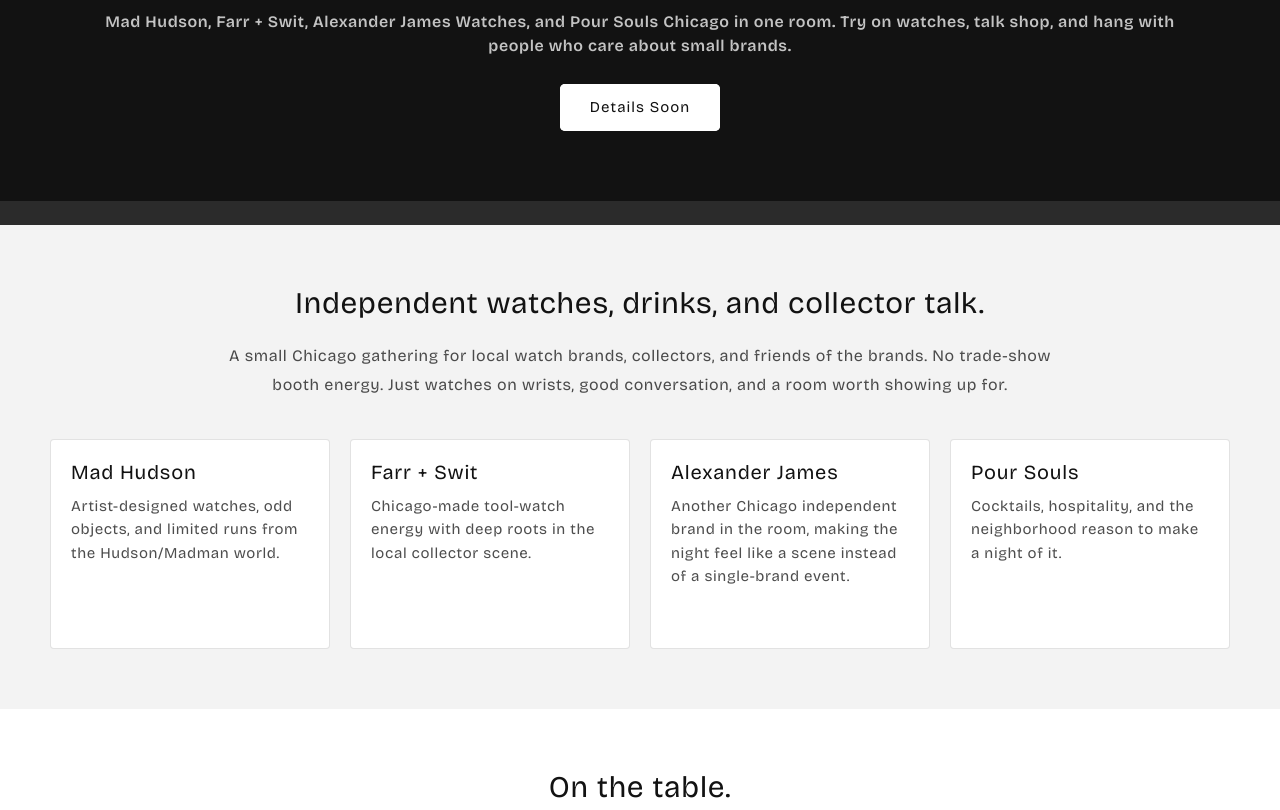
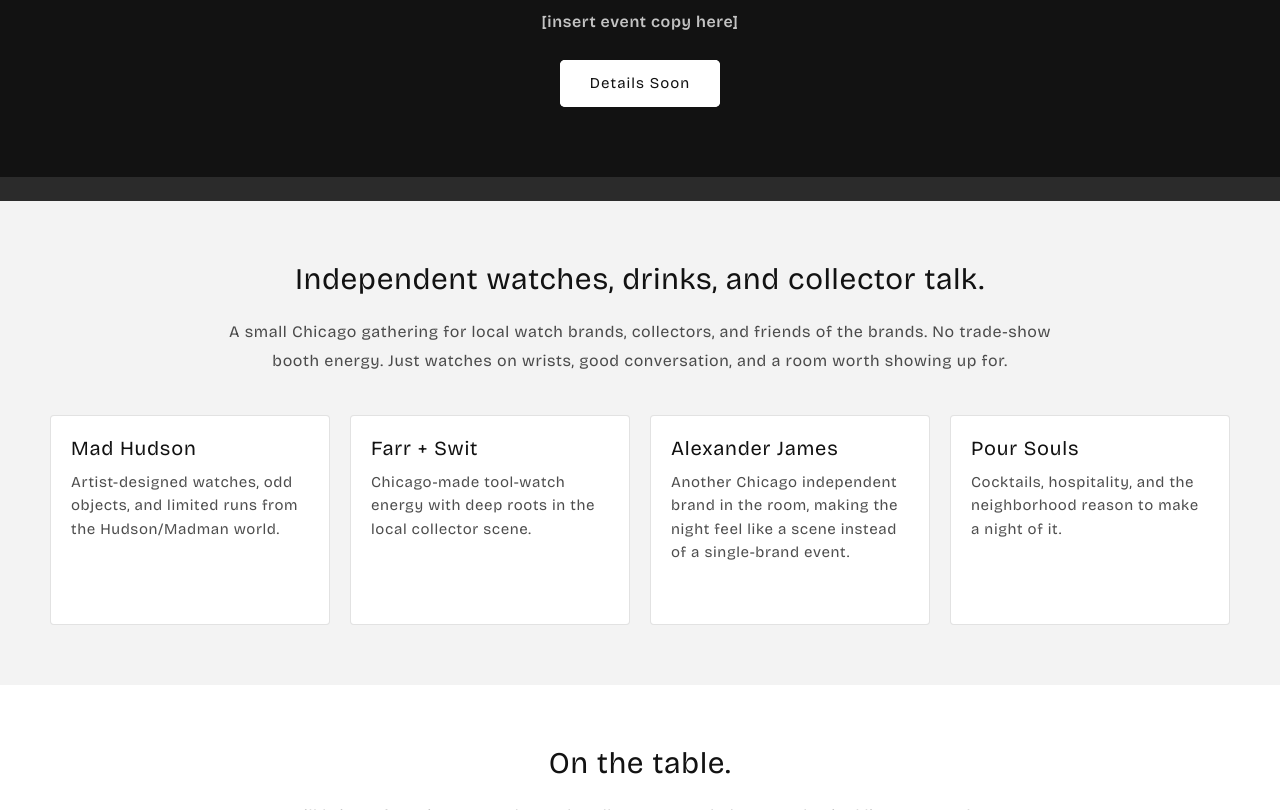
Before and after one commit to salttymalty/mad-hudson-event-mockup, a plain HTML site: page index.html in a window 1280 px wide. Shown: the part 1301-2111 px from the top of the page. Drawn offline with nearby package versions, Linux system fonts and the light colour scheme.

Commit message:
Replace event intro with placeholder copy

```diff
--- a/index.html
+++ b/index.html
@@ -496,7 +496,7 @@
 
     <section class="rich-text">
       <h1>Chicago watch night.</h1>
-      <p>Mad Hudson, Farr + Swit, Alexander James Watches, and Pour Souls Chicago in one room. Try on watches, talk shop, and hang with people who care about small brands.</p>
+      <p>[insert event copy here]</p>
       <a class="button" href="#">Details Soon</a>
     </section>
 
```
